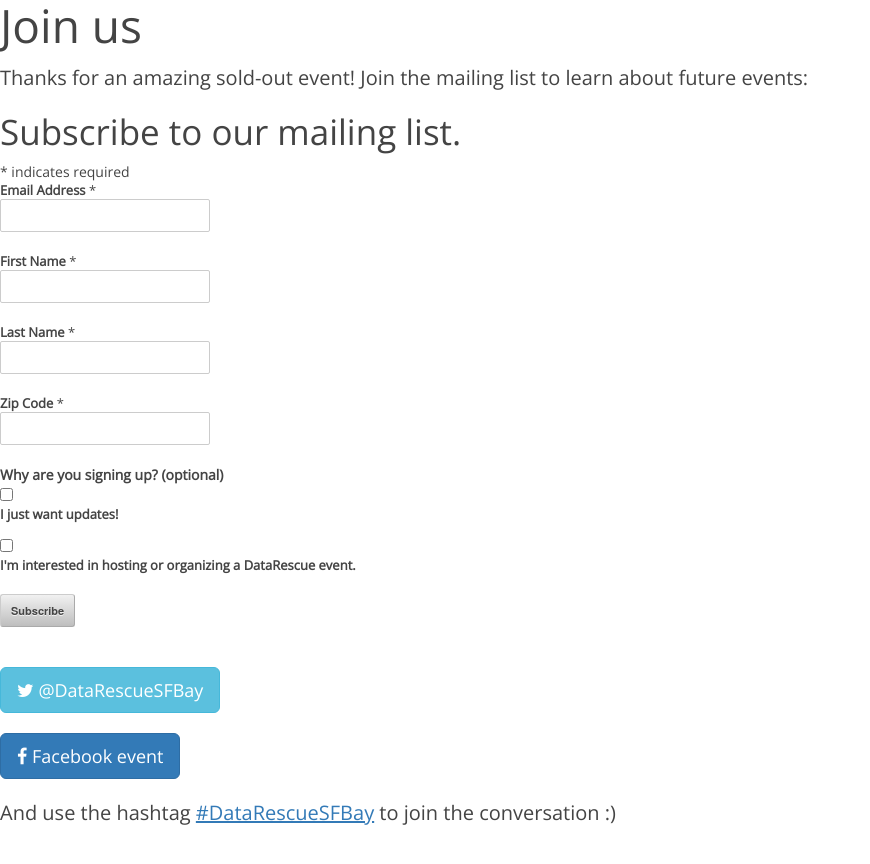
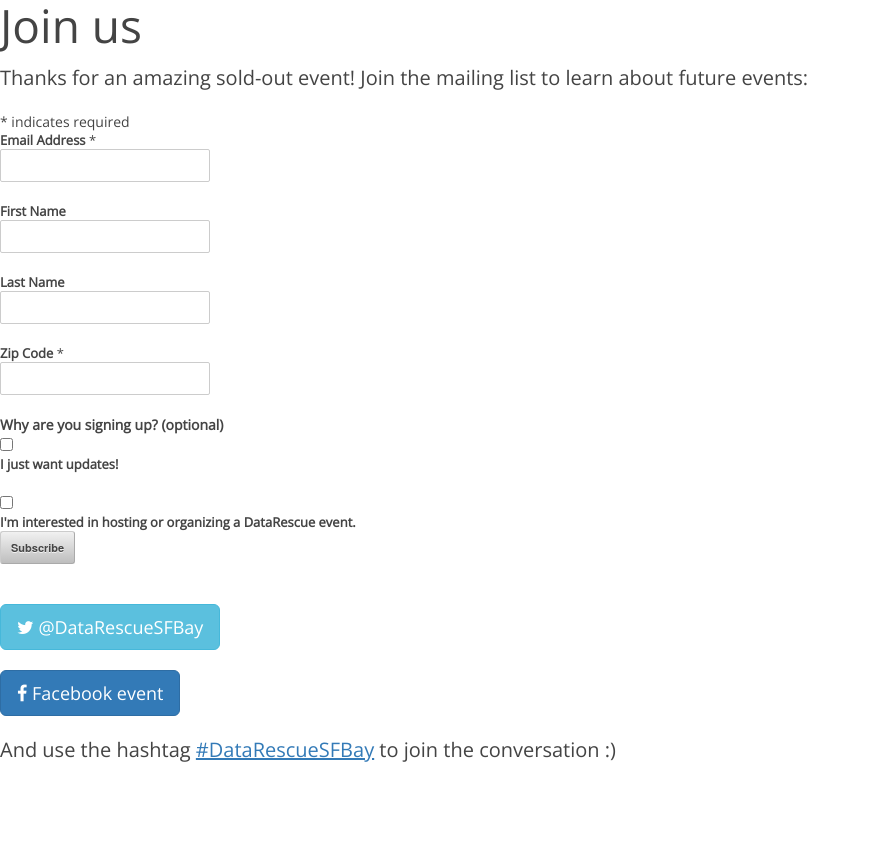
Before and after one commit to suchthis/DataRescueSFBay.github.io, a Jekyll site: the page built from 2016/_posts/2014-01-02-join.md, in a window 1280 px wide. Shown: the top 864 px of the page, without its empty margins (0-870 px from the left). Built offline with Jekyll 4.4.1, drawn with Linux system fonts in a browser that asks for light colours; nearby versions of some CDN libraries; our own code applies the rules of GitHub Pages for plain Markdown files; comment, search, counter and statistics services are not loaded.

Commit message:
Update 2014-01-02-join.md

```diff
--- a/2016/_posts/2014-01-02-join.md
+++ b/2016/_posts/2014-01-02-join.md
@@ -13,7 +13,6 @@
 <div id="mc_embed_signup">
 <form action="//datarescuesfbay.us15.list-manage.com/subscribe/post?u=0a0330834e7db8281c80399c8&amp;id=e033609545" method="post" id="mc-embedded-subscribe-form" name="mc-embedded-subscribe-form" class="validate" target="_blank" novalidate>
     <div id="mc_embed_signup_scroll">
-	<h2>Subscribe to our mailing list.</h2>
 <div class="indicates-required"><span class="asterisk">*</span> indicates required</div>
 <div class="mc-field-group">
 	<label for="mce-EMAIL">Email Address  <span class="asterisk">*</span>
@@ -21,14 +20,14 @@
 	<input type="email" value="" name="EMAIL" class="required email" id="mce-EMAIL">
 </div>
 <div class="mc-field-group">
-	<label for="mce-FNAME">First Name  <span class="asterisk">*</span>
+	<label for="mce-FNAME">First Name
 </label>
-	<input type="text" value="" name="FNAME" class="required" id="mce-FNAME">
+	<input type="text" value="" name="FNAME" id="mce-FNAME">
 </div>
 <div class="mc-field-group">
-	<label for="mce-LNAME">Last Name  <span class="asterisk">*</span>
+	<label for="mce-LNAME">Last Name
 </label>
-	<input type="text" value="" name="LNAME" class="required" id="mce-LNAME">
+	<input type="text" value="" name="LNAME" id="mce-LNAME">
 </div>
 <div class="mc-field-group">
 	<label for="mce-MMERGE3">Zip Code  <span class="asterisk">*</span>
@@ -37,9 +36,8 @@
 </div>
 <div class="mc-field-group input-group">
     <strong>Why are you signing up? (optional) </strong>
-    <ul><li><input type="checkbox" value="1" name="group[351][1]" id="mce-group[351]-351-0"><label for="mce-group[351]-351-0">I just want updates!</label></li>
-<li><input type="checkbox" value="2" name="group[351][2]" id="mce-group[351]-351-1"><label for="mce-group[351]-351-1">I'm interested in hosting or organizing a DataRescue event.</label></li>
-</ul>
+    <br><input type="checkbox" value="1" name="group[351][1]" id="mce-group[351]-351-0"><label for="mce-group[351]-351-0">I just want updates!</label>
+<br><input type="checkbox" value="2" name="group[351][2]" id="mce-group[351]-351-1"><label for="mce-group[351]-351-1">I'm interested in hosting or organizing a DataRescue event.</label>
 </div>
 	<div id="mce-responses" class="clear">
 		<div class="response" id="mce-error-response" style="display:none"></div>
```
